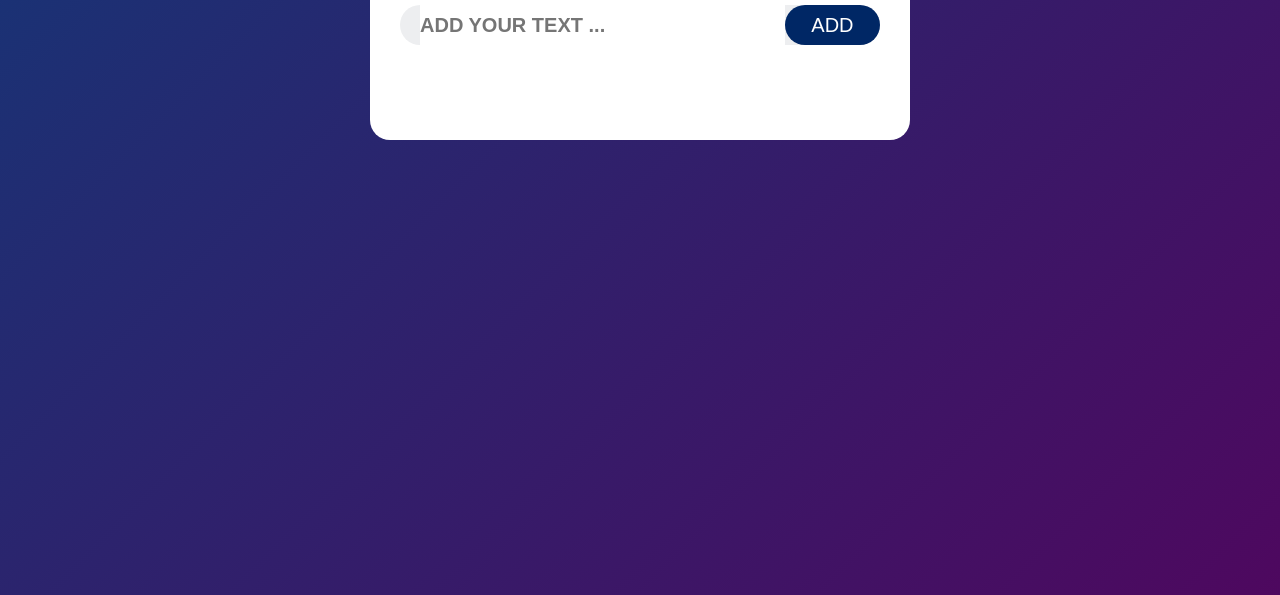
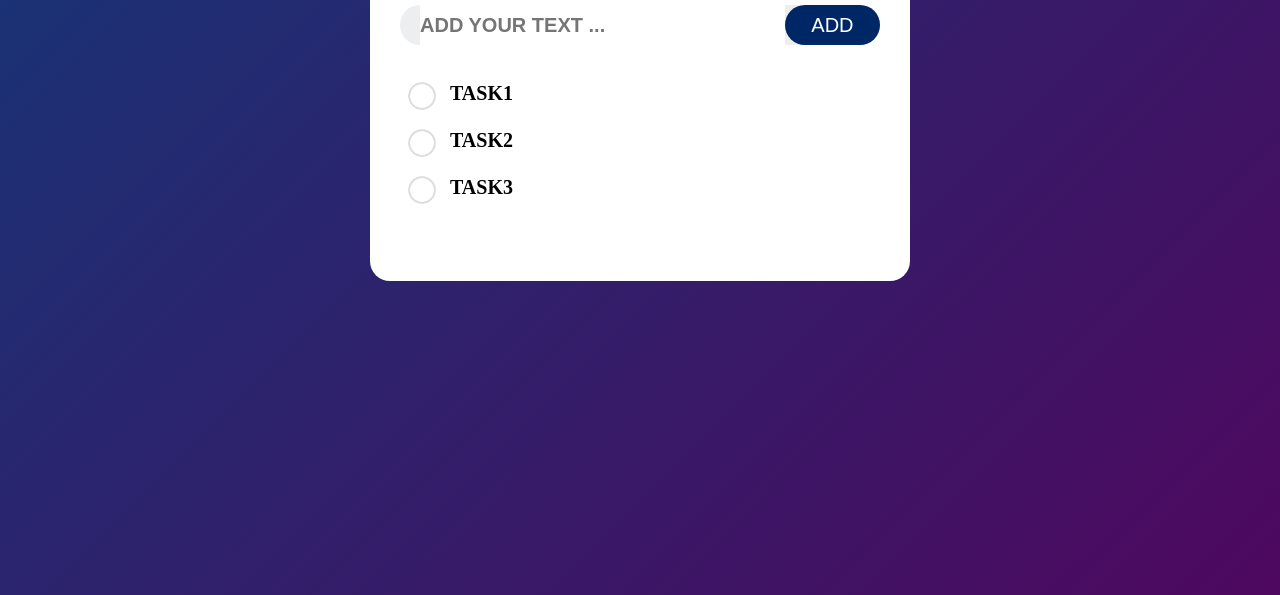
Before and after one commit to HimanshuSingh9532/TO-DO-LIST-, a plain HTML site: page index.html in a window 1280 px wide. Shown: the part 205-800 px from the top of the page. Drawn offline with Linux system fonts and the light colour scheme.

Commit message:
css update

```diff
--- a/index.html
+++ b/index.html
@@ -14,6 +14,11 @@
       <input type="text" id="input-box" placeholder="ADD YOUR TEXT ...">
       <button>ADD</button>
     </div>
+  <ul id="list-container">
+    <li>TASK1</li>
+    <li>TASK2</li>
+    <li>TASK3</li>
+  </ul>
   </div>
 </div>
 
--- a/style.css
+++ b/style.css
@@ -55,3 +55,25 @@
   color: #fff;
   border-radius: 20px;
 }
+ul li{
+ font-size: 20px;
+ padding: 12px 8px 12px 50px;
+ font-weight: bold;
+ list-style: none;
+ user-select: none;
+ cursor: pointer;
+ position: relative;
+}
+
+ul li::before{
+  content: '';
+  position: absolute;
+  height: 28px;
+  width: 28px;
+  border-radius: 50%;
+  background-image: url(./images/unchecked.png);
+  background-size: cover;
+  background-position: center;
+  top: 12px;
+  left: 8px;
+}
```
